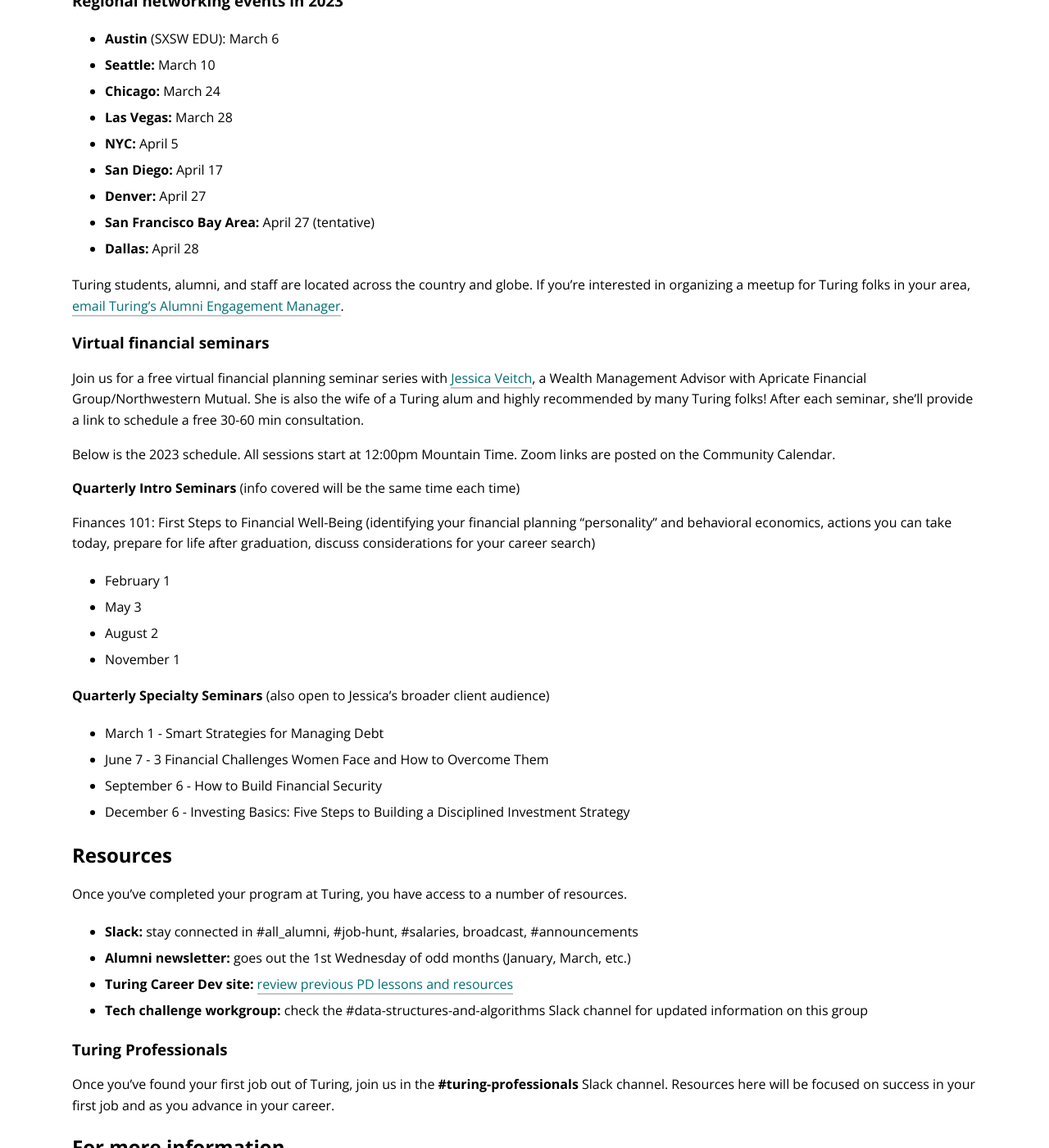
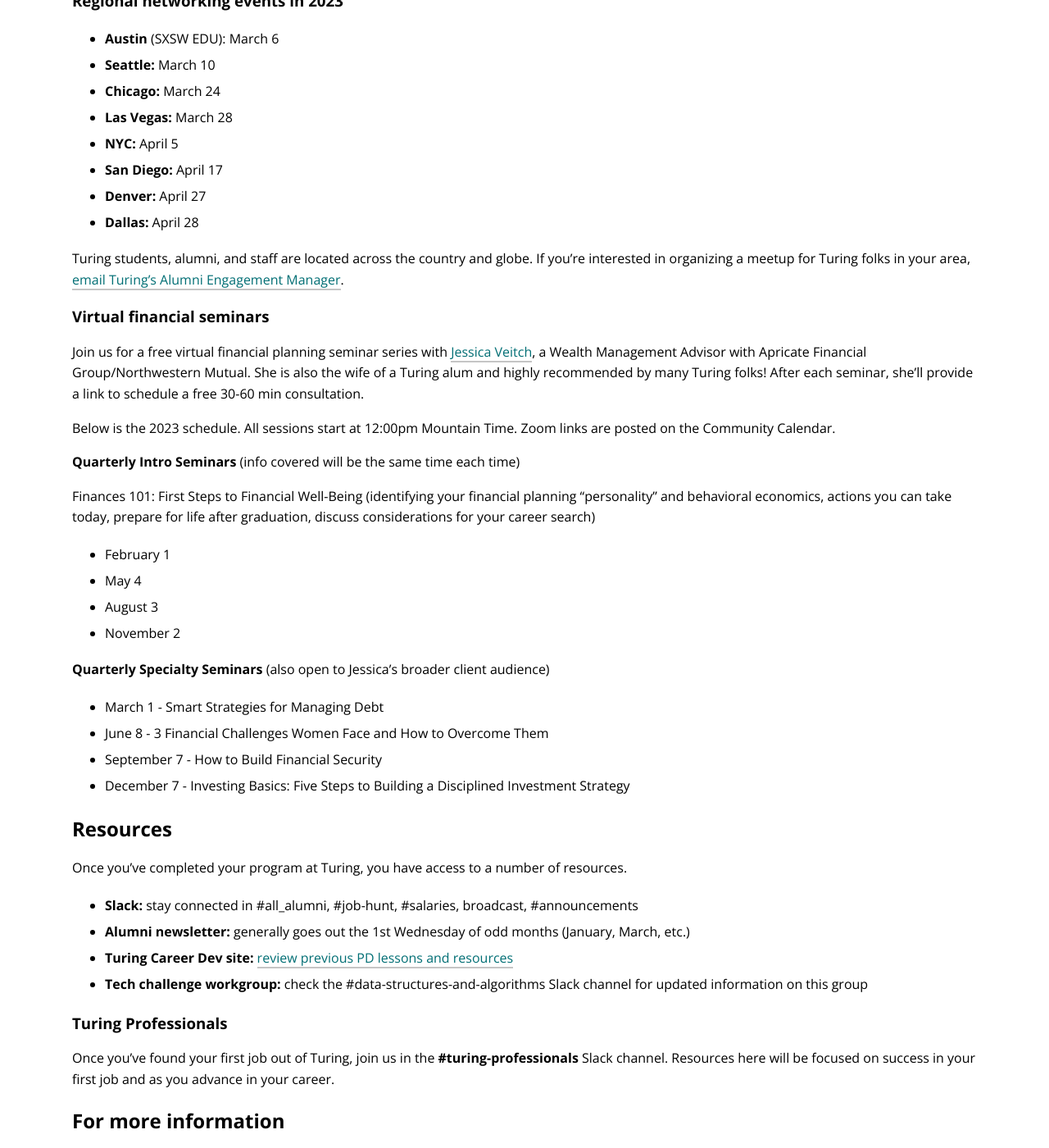
Before and after one commit to turingschool/alumni-site, a Jekyll site: the page built from connect.md, in a window 1280 px wide and 1400 px high, scrolled down 1008 px. Shown: the whole window at 82% size. Built offline with Jekyll 4.4.1, drawn with Linux system fonts in a browser that asks for light colours; nearby versions of some CDN libraries; comment, search, counter and statistics services are not loaded.

Commit message:
Update connect.md

```diff
--- a/connect.md
+++ b/connect.md
@@ -35,7 +35,6 @@ The most updated information about in-person and virtual events will be posted o
 * **NYC:** April 5
 * **San Diego:** April 17
 * **Denver:** April 27
-* **San Francisco Bay Area:** April 27 (tentative)
 * **Dallas:** April 28
 
 Turing students, alumni, and staff are located across the country and globe. If you're interested in organizing a meetup for Turing folks in your area, <a href="mailto:alumni@turing.edu">email Turing's Alumni Engagement Manager</a>.
@@ -50,23 +49,23 @@ Below is the 2023 schedule. All sessions start at 12:00pm Mountain Time. Zoom li
 
 Finances 101: First Steps to Financial Well-Being (identifying your financial planning "personality" and behavioral economics, actions you can take today, prepare for life after graduation, discuss considerations for your career search)
 * February 1
-* May 3
-* August 2
-* November 1
+* May 4
+* August 3
+* November 2
 
 **Quarterly Specialty Seminars** (also open to Jessica's broader client audience)
 
 * March 1 - Smart Strategies for Managing Debt
-* June 7 - 3 Financial Challenges Women Face and How to Overcome Them
-* September 6 - How to Build Financial Security
-* December 6 - Investing Basics: Five Steps to Building a Disciplined Investment Strategy
+* June 8 - 3 Financial Challenges Women Face and How to Overcome Them
+* September 7 - How to Build Financial Security
+* December 7 - Investing Basics: Five Steps to Building a Disciplined Investment Strategy
 
 ## Resources
 
 Once you've completed your program at Turing, you have access to a number of resources.
 
 * **Slack:** stay connected in #all_alumni, #job-hunt, #salaries, broadcast, #announcements
-* **Alumni newsletter:** goes out the 1st Wednesday of odd months (January, March, etc.)
+* **Alumni newsletter:** generally goes out the 1st Wednesday of odd months (January, March, etc.)
 * **Turing Career Dev site:** <a href="https://careerdev.turing.edu/resources/" target="_blank">review previous PD lessons and resources</a>
 * **Tech challenge workgroup:** check the #data-structures-and-algorithms Slack channel for updated information on this group
 
```
